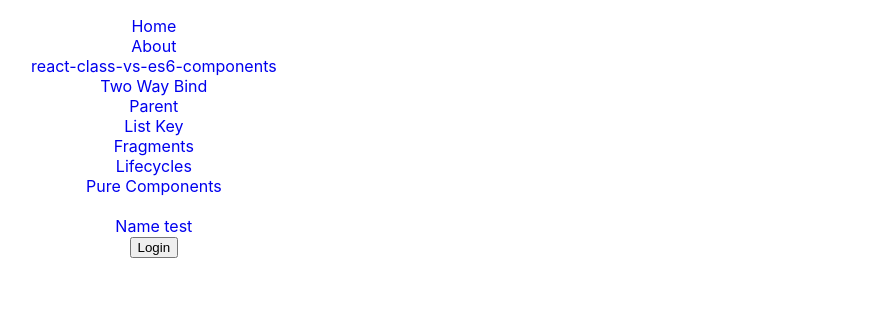
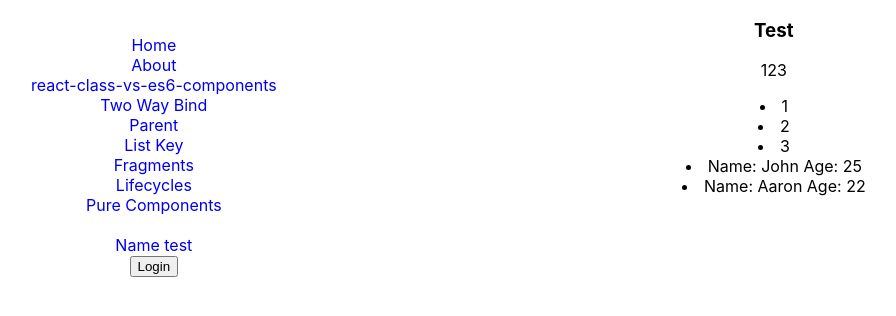
Before and after one commit to jmrmgn/react-boilerplate, a React (Create React App) app: page /proptypes in a window 1280 px wide. Shown: the top 316 px of the page, without its empty margins (9-905 px from the left). Built offline with nearby package versions, Linux system fonts and the light colour scheme.

Commit message:
type checking with prop-types added

```diff
--- a/package.json
+++ b/package.json
@@ -3,6 +3,7 @@
   "version": "0.1.0",
   "private": true,
   "dependencies": {
+    "prop-types": "^15.6.2",
     "react": "^16.7.0",
     "react-dom": "^16.7.0",
     "react-router-dom": "^4.3.1",
--- a/src/App.js
+++ b/src/App.js
@@ -14,6 +14,7 @@ import ListKey from './components/listkeys/ListKeys'; // List-key
 import Templates from './components/fragments/Templates'; // Fragments
 import LifeCycle from './components/lifecycle-hooks/LifeCycle'; // Lifecycles
 import PureComps from './components/pure-components/PureComps'; // Pure Component
+import PropTypesComp from './components/proptypes/PropTypesComp';
 
 const User = (params) => {
    return (
@@ -63,6 +64,8 @@ class App extends Component {
                   }
                />
 
+               <PropTypesComp />
+
             </div>
          </Router>
       );
--- /dev/null
+++ b/src/components/proptypes/PropTypesComp.js
@@ -0,0 +1,65 @@
+import React, { Component, Fragment } from 'react';
+import PropTypes from 'prop-types';
+
+const Test = (props) => {
+   return(
+      <Fragment>
+         <h3>{props.str}</h3>
+         {props.bool}
+         <p>{props.strOrNum}</p>
+         {
+            props.arr.map( (ar, index) => {
+               return (
+                  <li key={index}>{ar}</li>
+               )
+            })
+         }
+         {
+            props.arrOfObj.map((ar) => {
+               return (
+                  <Fragment key={ar.id}>
+                     <li>Name: {ar.name} Age: {ar.age}</li>
+                  </Fragment>
+               )
+            })
+         }
+      </Fragment>
+   );
+}
+
+Test.propTypes = {
+   str: PropTypes.string,
+   bool: PropTypes.bool,
+   strOrNum: PropTypes.oneOfType([PropTypes.string, PropTypes.number]),
+   arr: PropTypes.arrayOf(PropTypes.number),
+   arrOfObj: PropTypes.arrayOf(PropTypes.shape(
+      {
+         id: PropTypes.oneOfType([PropTypes.string, PropTypes.number]),
+         name: PropTypes.string,
+         age: PropTypes.number
+      }
+   ))
+}
+
+class PropTypesComp extends Component {
+   render() {
+      return(
+         <Fragment>
+            <Test
+               str={"Test"}
+               bool
+               strOrNum={123}
+               arr={[1,2,3]}
+               arrOfObj={
+                  [
+                     {id: 1, name: "John", age: 25},
+                     {id: 2, name: "Aaron", age: 22}
+                  ]
+               }
+            />
+         </Fragment>
+      );
+   }
+}
+
+export default PropTypesComp;
```
